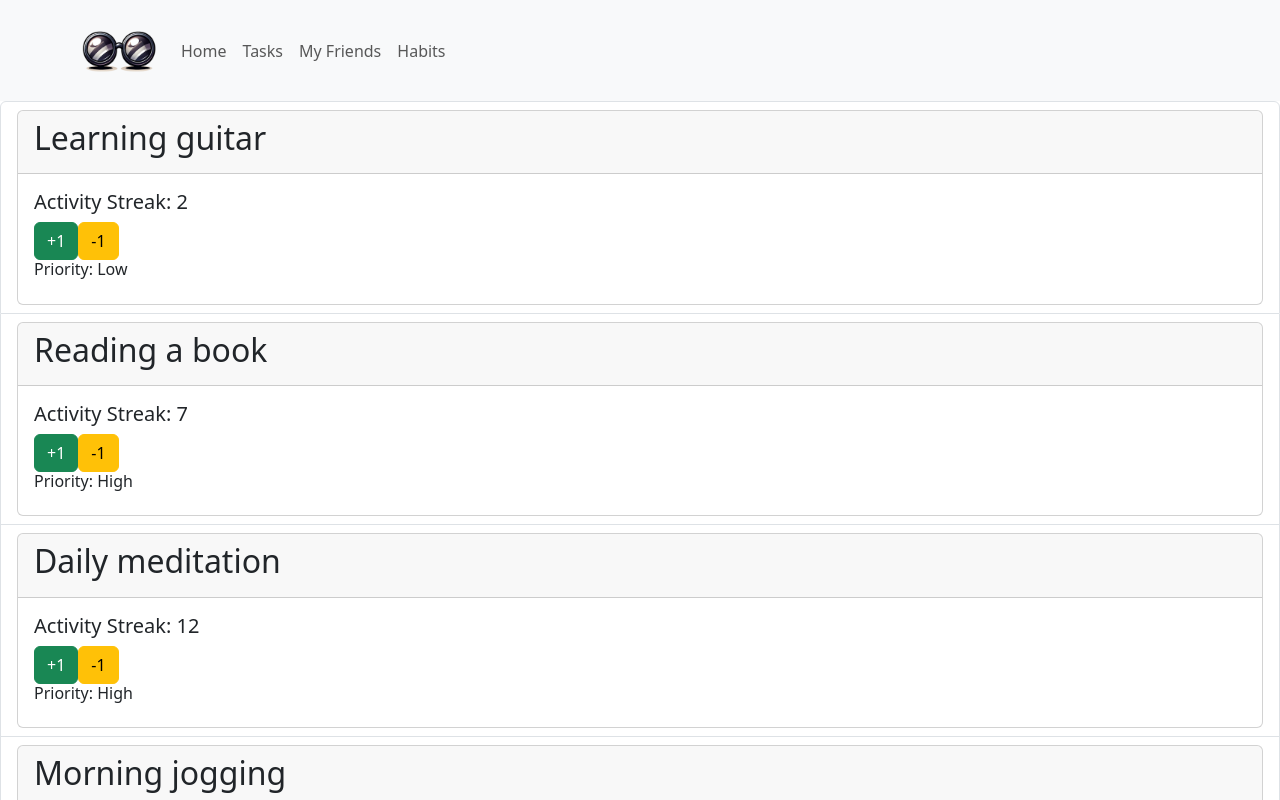
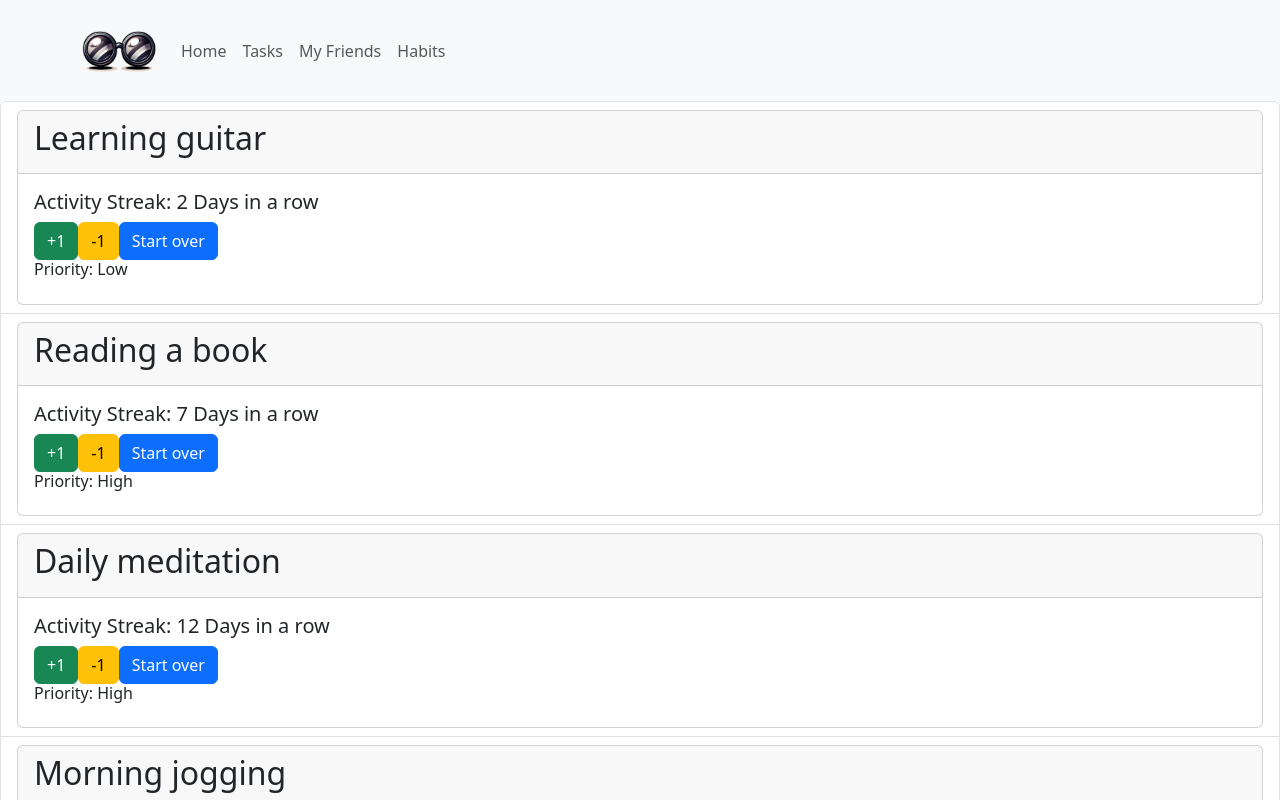
Before and after one commit to doctorbond2/GRUPPARBETE-Project-Morfjus, a React (Vite) app: page /habits in a window 1280 px wide. Shown: the top 800 px of the page. Built offline with nearby package versions, Linux system fonts and the light colour scheme.

Commit message:
Added streak functionality

```diff
--- a/src/components/habitsComp/Habit.jsx
+++ b/src/components/habitsComp/Habit.jsx
@@ -1,14 +1,54 @@
 import React from "react";
 import { Card, Button } from "react-bootstrap";
 
-const Habit = ({ habitItem }) => {
+const Habit = ({ habitItem, habits, setHabits, habitItemIndex }) => {
   const {
     streak,
     title,
     prio: { str, tier },
   } = habitItem;
-  const handleActiveStreak = () => {
-    console.log(streak);
+  const handleActiveStreak = (e) => {
+    let updatedHabits = "";
+    switch (e.target.value) {
+      case "inc": {
+        updatedHabits = habits.map((x, i) => {
+          if (habitItemIndex === i) {
+            return { ...x, streak: x.streak + 1 };
+          }
+          return x;
+        });
+        setHabits(updatedHabits);
+        console.log(habits);
+        break;
+      }
+      case "dec": {
+        if (streak !== 0) {
+          updatedHabits = habits.map((x, i) => {
+            if (habitItemIndex === i) {
+              return { ...x, streak: x.streak - 1 };
+            }
+            return x;
+          });
+          setHabits(updatedHabits);
+          console.log(habits);
+        }
+        break;
+      }
+      case "reset":
+        {
+          if (streak !== 0) {
+            updatedHabits = habits.map((x, i) => {
+              if (habitItemIndex === i) {
+                return { ...x, streak: 0 };
+              }
+              return x;
+            });
+            setHabits(updatedHabits);
+            console.log(habits);
+          }
+        }
+        break;
+    }
   };
   return (
     <>
@@ -17,10 +57,10 @@ const Habit = ({ habitItem }) => {
           <h2>{title}</h2>
         </Card.Header>
         <Card.Body>
-          <h5>Activity Streak: {streak}</h5>
+          <h5>Activity Streak: {streak} Days in a row</h5>
           <Button
-            onClick={() => {
-              handleActiveStreak();
+            onClick={(e) => {
+              handleActiveStreak(e);
             }}
             variant={"success"}
             value="inc"
@@ -28,13 +68,21 @@ const Habit = ({ habitItem }) => {
             +1
           </Button>
           <Button
-            onClick={() => {
-              handleActiveStreak();
+            onClick={(e) => {
+              handleActiveStreak(e);
             }}
             variant={"warning"}
             value="dec"
           >
             -1
+          </Button>
+          <Button
+            onClick={(e) => {
+              handleActiveStreak(e);
+            }}
+            value="reset"
+          >
+            Start over
           </Button>
           <h6>Priority: {str}</h6>
         </Card.Body>
--- a/src/pages/Habits.jsx
+++ b/src/pages/Habits.jsx
@@ -14,7 +14,9 @@ const Habits = ({ habits, setHabits }) => {
             habits.map((habitItem, habitItemIndex) => (
               <>
                 <ListGroup.Item>
-                  <Habit {...{ habitItem }} />
+                  <Habit
+                    {...{ habitItem, habits, setHabits, habitItemIndex }}
+                  />
                 </ListGroup.Item>
               </>
             ))}
```
